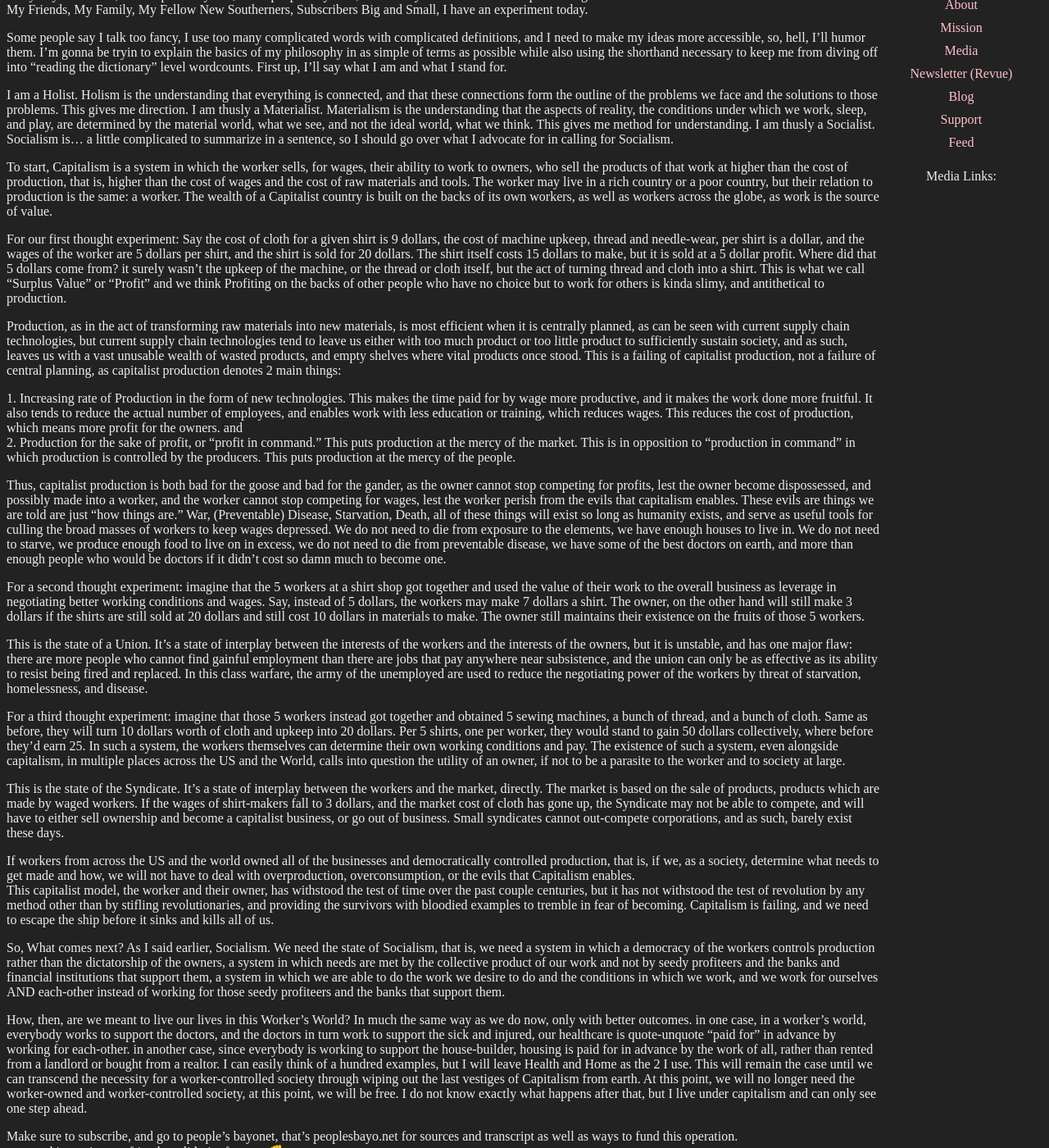
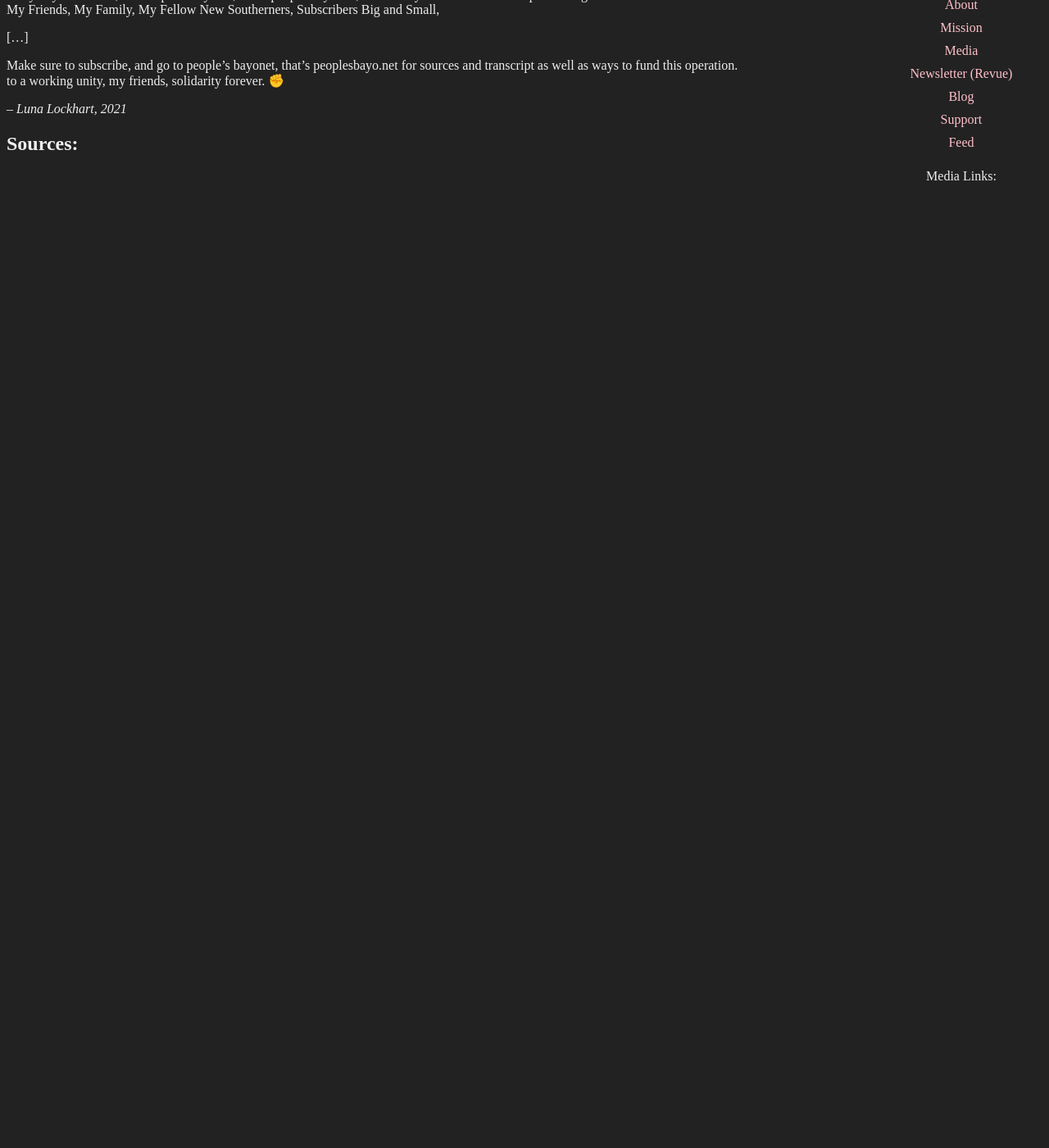
Before and after one commit to madcountess/lockhartblog, a Jekyll site: the page built from _posts/media/2022-12-31-newsouth12.md, in a window 1280 px wide and 1400 px high, scrolled down 398 px. Shown: the whole window at 82% size. Built offline with Jekyll 4.4.1, drawn with Linux system fonts in a browser that asks for light colours; after the commit the page ends 900 px from its top, so only the background shows below that.

```diff
--- a/_posts/media/2021-12-10-newsouth12.md
+++ /dev/null
@@ -1,47 +0,0 @@
----
-layout: post
-section: media
-date: 20--
-headline:
-summary:
-lindex:
----
-Ahoy hoy! I'm Luna, the People's Bayonet, that's peoplesbayo.net, comin' at you as-live from occupied Georgia!
-My Friends, My Family, My Fellow New Southerners, Subscribers Big and Small, I have an experiment today.
-
-Some people say I talk too fancy, I use too many complicated words with complicated definitions, and I need to make my ideas more accessible, so, hell, I'll humor them. I'm gonna be tryin to explain the basics of my philosophy in as simple of terms as possible while also using the shorthand necessary to keep me from diving off into "reading the dictionary" level wordcounts. First up, I'll say what I am and what I stand for.
-
-I am a Holist. Holism is the understanding that everything is connected, and that these connections form the outline of the problems we face and the solutions to those problems. This gives me direction. I am thusly a Materialist. Materialism is the understanding that the aspects of reality, the conditions under which we work, sleep, and play, are determined by the material world, what we see, and not the ideal world, what we think. This gives me method for understanding. I am thusly a Socialist. Socialism is... a little complicated to summarize in a sentence, so I should go over what I advocate for in calling for Socialism.
-
-To start, Capitalism is a system in which the worker sells, for wages, their ability to work to owners, who sell the products of that work at higher than the cost of production, that is, higher than the cost of wages and the cost of raw materials and tools. The worker may live in a rich country or a poor country, but their relation to production is the same: a worker. The wealth of a Capitalist country is built on the backs of its own workers, as well as workers across the globe, as work is the source of value.
-
-For our first thought experiment: Say the cost of cloth for a given shirt is 9 dollars, the cost of machine upkeep, thread and needle-wear, per shirt is a dollar, and the wages of the worker are 5 dollars per shirt, and the shirt is sold for 20 dollars. The shirt itself costs 15 dollars to make, but it is sold at a 5 dollar profit. Where did that 5 dollars come from? it surely wasn't the upkeep of the machine, or the thread or cloth itself, but the act of turning thread and cloth into a shirt. This is what we call "Surplus Value" or "Profit" and we think Profiting on the backs of other people who have no choice but to work for others is kinda slimy, and antithetical to production.
-
-Production, as in the act of transforming raw materials into new materials, is most efficient when it is centrally planned, as can be seen with current supply chain technologies, but current supply chain technologies tend to leave us either with too much product or too little product to sufficiently sustain society, and as such, leaves us with a vast unusable wealth of wasted products, and empty shelves where vital products once stood. This is a failing of capitalist production, not a failure of central planning, as capitalist production denotes 2 main things:
-
-1\. Increasing rate of Production in the form of new technologies. This makes the time paid for by wage more productive, and it makes the work done more fruitful. It also tends to reduce the actual number of employees, and enables work with less education or training, which reduces wages. This reduces the cost of production, which means more profit for the owners. and
-2\. Production for the sake of profit, or "profit in command." This puts production at the mercy of the market. This is in opposition to "production in command" in which production is controlled by the producers. This puts production at the mercy of the people.
-
-Thus, capitalist production is both bad for the goose and bad for the gander, as the owner cannot stop competing for profits, lest the owner become dispossessed, and possibly made into a worker, and the worker cannot stop competing for wages, lest the worker perish from the evils that capitalism enables. These evils are things we are told are just "how things are." War, (Preventable) Disease, Starvation, Death, all of these things will exist so long as humanity exists, and serve as useful tools for culling the broad masses of workers to keep wages depressed. We do not need to die from exposure to the elements, we have enough houses to live in. We do not need to starve, we produce enough food to live on in excess, we do not need to die from preventable disease, we have some of the best doctors on earth, and more than enough people who would be doctors if it didn't cost so damn much to become one.
-
-For a second thought experiment: imagine that the 5 workers at a shirt shop got together and used the value of their work to the overall business as leverage in negotiating better working conditions and wages. Say, instead of 5 dollars, the workers may make 7 dollars a shirt. The owner, on the other hand will still make 3 dollars if the shirts are still sold at 20 dollars and still cost 10 dollars in materials to make. The owner still maintains their existence on the fruits of those 5 workers.
-
-This is the state of a Union. It's a state of interplay between the interests of the workers and the interests of the owners, but it is unstable, and has one major flaw: there are more people who cannot find gainful employment than there are jobs that pay anywhere near subsistence, and the union can only be as effective as its ability to resist being fired and replaced. In this class warfare, the army of the unemployed are used to reduce the negotiating power of the workers by threat of starvation, homelessness, and disease.
-
-For a third thought experiment: imagine that those 5 workers instead got together and obtained 5 sewing machines, a bunch of thread, and a bunch of cloth. Same as before, they will turn 10 dollars worth of cloth and upkeep into 20 dollars. Per 5 shirts, one per worker, they would stand to gain 50 dollars collectively, where before they'd earn 25. In such a system, the workers themselves can determine their own working conditions and pay. The existence of such a system, even alongside capitalism, in multiple places across the US and the World, calls into question the utility of an owner, if not to be a parasite to the worker and to society at large.
-
-This is the state of the Syndicate. It's a state of interplay between the workers and the market, directly. The market is based on the sale of products, products which are made by waged workers. If the wages of shirt-makers fall to 3 dollars, and the market cost of cloth has gone up, the Syndicate may not be able to compete, and will have to either sell ownership and become a capitalist business, or go out of business. Small syndicates cannot out-compete corporations, and as such, barely exist these days.
-
-If workers from across the US and the world owned all of the businesses and democratically controlled production, that is, if we, as a society, determine what needs to get made and how, we will not have to deal with overproduction, overconsumption, or the evils that Capitalism enables.
-This capitalist model, the worker and their owner, has withstood the test of time over the past couple centuries, but it has not withstood the test of revolution by any method other than by stifling revolutionaries, and providing the survivors with bloodied examples to tremble in fear of becoming. Capitalism is failing, and we need to escape the ship before it sinks and kills all of us.
-
-So, What comes next? As I said earlier, Socialism. We need the state of Socialism, that is, we need a system in which a democracy of the workers controls production rather than the dictatorship of the owners, a system in which needs are met by the collective product of our work and not by seedy profiteers and the banks and financial institutions that support them, a system in which we are able to do the work we desire to do and the conditions in which we work, and we work for ourselves AND each-other instead of working for those seedy profiteers and the banks that support them.
-
-How, then, are we meant to live our lives in this Worker's World? In much the same way as we do now, only with better outcomes. in one case, in a worker's world, everybody works to support the doctors, and the doctors in turn work to support the sick and injured, our healthcare is quote-unquote "paid for" in advance by working for each-other. in another case, since everybody is working to support the house-builder, housing is paid for in advance by the work of all, rather than rented from a landlord or bought from a realtor. I can easily think of a hundred examples, but I will leave Health and Home as the 2 I use. This will remain the case until we can transcend the necessity for a worker-controlled society through wiping out the last vestiges of Capitalism from earth. At this point, we will no longer need the worker-owned and worker-controlled society, at this point, we will be free. I do not know exactly what happens after that, but I live under capitalism and can only see one step ahead.
-
-Make sure to subscribe, and go to people's bayonet, that's peoplesbayo.net for sources and transcript as well as ways to fund this operation.
-to a working unity, my friends, solidarity forever. ✊
-
-*-- Luna Lockhart, 2021*
-
-## Sources:
```
Also changed, not shown: _posts/blogs/2021-07-16-imperialism.md (deleted, +0 -9 lines), _posts/blogs/2024-01-01-evermore.md (+1 -1 lines), _posts/blogs/2024-01-01-evermore.txt (deleted, +0 -87 lines), _posts/media/2021-12-25-newsouth13.md (added, +76 -0 lines), _posts/media/2022-12-31-newsouth12.md (renamed from WIP/postz/2021-07-16-.md).
